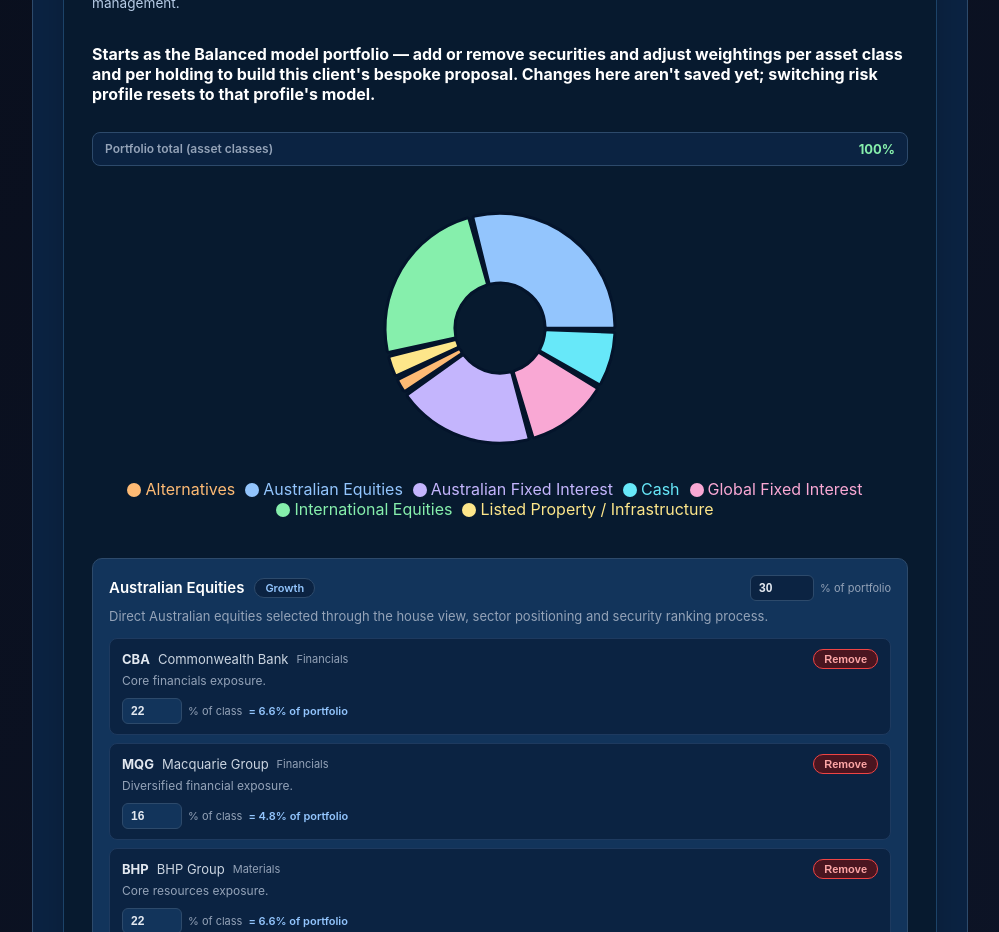
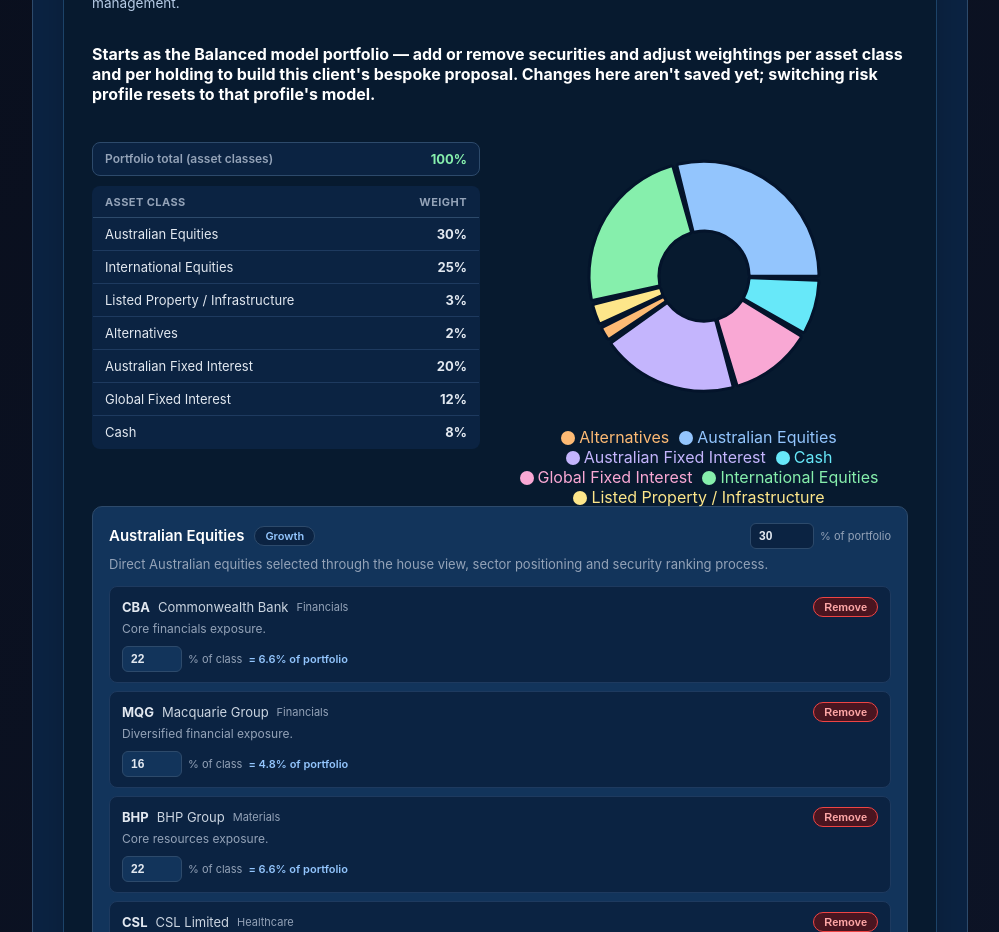
Before and after one commit to 7rg8kbvgb5-web/investment-platform-live, a Next.js app: page /portfolios in a window 1280 px wide. Shown: the part 840-1772 px from the top of the page, without its empty margins (280-1279 px from the left). Built offline with nearby package versions, Linux system fonts and the light colour scheme.

Commit message:
Refactor Portfolio total display and add table
Replaced Portfolio total display with a table format and added AllocationPieChart alongside it.

```diff
--- a/components/PortfolioConstitutionPanel.tsx
+++ b/components/PortfolioConstitutionPanel.tsx
@@ -231,6 +231,8 @@ export function PortfolioConstitutionPanel() {
         model.
       </StatusBox>
 
+      <div style={overviewRow}>
+        <div style={overviewTableCol}>
           <div style={portfolioTotalRow}>
             <span style={portfolioTotalLabel}>Portfolio total (asset classes)</span>
             <span style={{ ...portfolioTotalValue, color: portfolioOk ? '#86efac' : '#fca5a5' }}>
@@ -238,12 +240,33 @@ export function PortfolioConstitutionPanel() {
             </span>
           </div>
 
+          <table style={overviewTable}>
+            <thead>
+              <tr>
+                <th style={overviewTh}>Asset Class</th>
+                <th style={overviewThRight}>Weight</th>
+              </tr>
+            </thead>
+            <tbody>
+              {assetClasses.map((assetClass) => (
+                <tr key={assetClass.name}>
+                  <td style={overviewTd}>{assetClass.name}</td>
+                  <td style={overviewTdRight}>{assetClass.clientTargetWeight}%</td>
+                </tr>
+              ))}
+            </tbody>
+          </table>
+        </div>
+
+        <div style={overviewChartCol}>
           <AllocationPieChart
             allocations={assetClasses.map((ac) => ({
               asset_class: ac.name,
               target_weight: ac.clientTargetWeight,
             }))}
           />
+        </div>
+      </div>
 
       <div style={assetClassList}>
         {assetClasses.map((assetClass) => {
@@ -476,6 +499,65 @@ const assetClassList = {
   flexDirection: 'column' as const,
   gap: '14px',
   marginTop: '16px',
+};
+
+const overviewRow = {
+  display: 'flex',
+  flexWrap: 'wrap' as const,
+  gap: '20px',
+  marginTop: '10px',
+  alignItems: 'stretch',
+};
+
+const overviewTableCol = {
+  flex: '1 1 320px',
+  minWidth: '280px',
+  display: 'flex',
+  flexDirection: 'column' as const,
+  gap: '10px',
+};
+
+const overviewChartCol = {
+  flex: '1 1 340px',
+  minWidth: '300px',
+};
+
+const overviewTable = {
+  width: '100%',
+  borderCollapse: 'collapse' as const,
+  background: '#0b2342',
+  borderRadius: '8px',
+  overflow: 'hidden',
+  border: '1px solid #2d4a6b',
+};
+
+const overviewTh = {
+  textAlign: 'left' as const,
+  padding: '8px 12px',
+  fontSize: '11px',
+  fontWeight: 700,
+  color: '#94a3b8',
+  textTransform: 'uppercase' as const,
+  letterSpacing: '0.04em',
+  borderBottom: '1px solid #2d4a6b',
+};
+
+const overviewThRight = {
+  ...overviewTh,
+  textAlign: 'right' as const,
+};
+
+const overviewTd = {
+  padding: '8px 12px',
+  fontSize: '13px',
+  color: '#e2e8f0',
+  borderBottom: '1px solid #1e3a5f',
+};
+
+const overviewTdRight = {
+  ...overviewTd,
+  textAlign: 'right' as const,
+  fontWeight: 700,
 };
 
 const assetClassCard = {
```
Lines whose indentation alone changed are shown as unchanged.
